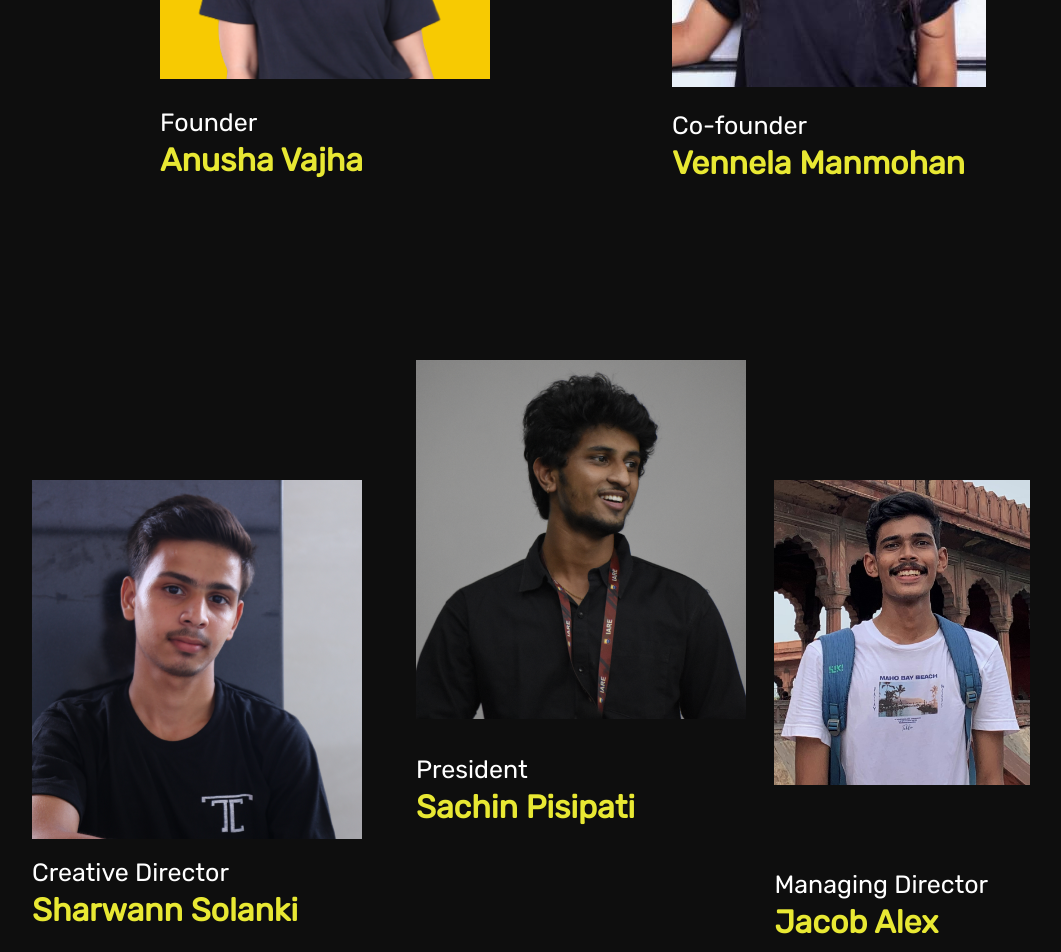
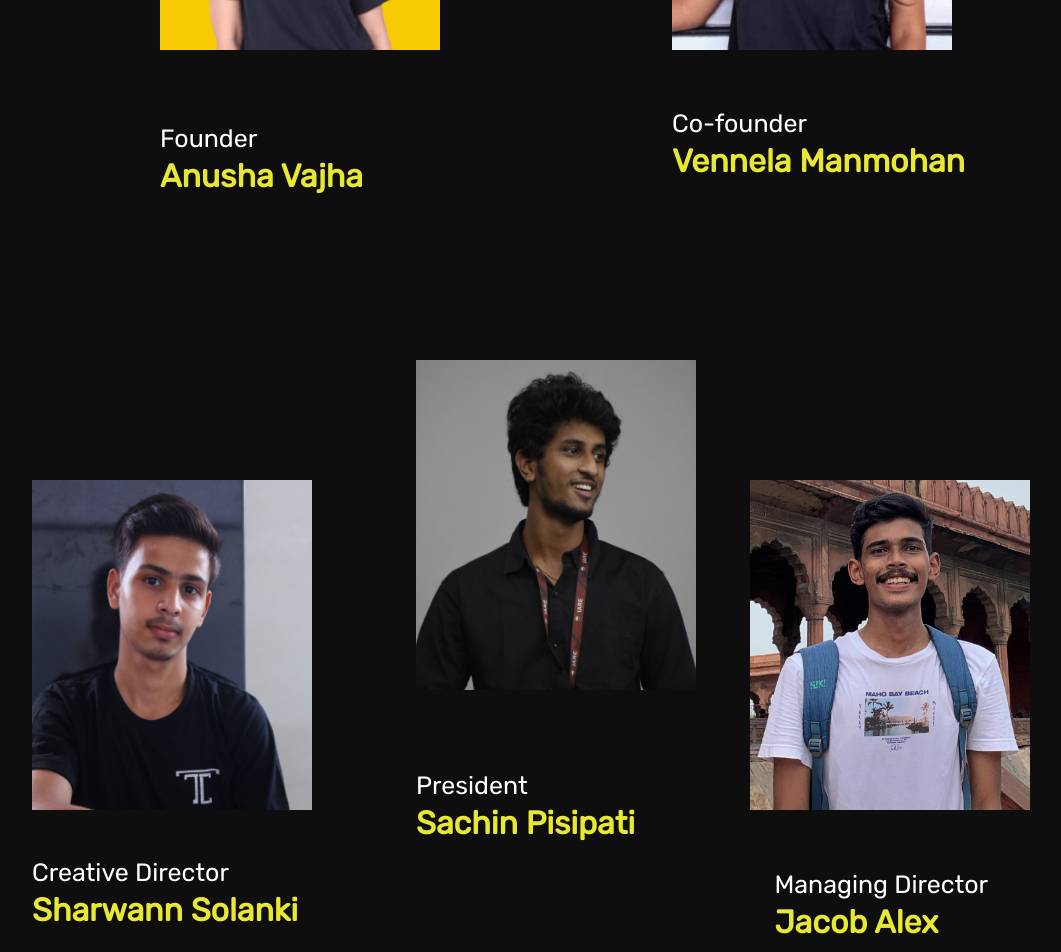
Before and after one commit to Akhilchary/compendium-clientside, a React (Create React App) app: page /#/aboutus in a window 1280 px wide. Shown: the part 1560-2512 px from the top of the page, without its empty margins (96-1157 px from the left). Built offline with nearby package versions, Linux system fonts and the light colour scheme.

Commit message:
Update Aboutus.css

```diff
--- a/src/pages/Aboutus/Aboutus.css
+++ b/src/pages/Aboutus/Aboutus.css
@@ -79,28 +79,38 @@
     top: 30%;
     left: 20%;
     background-color: #F7CA02;
+    width:280px;
+    height: 330px;
 }
 .Cofounder{
     position: absolute;
     top: 30%;
     left: 60%;
     background-color: #F7CA02;
+    width:280px;
+    height: 330px;
 }
 .Creativedirector{
     position: absolute;
     left: 10%;
     top: 25%;
+    width:280px;
+    height: 330px;
 }
 .president{
     position: absolute;
     top: 10%;
     left: 40%;
+    width:280px;
+    height: 330px;
 }
 .Managingdirector{
     position: absolute;
     top: 25%;
     right: 12%;
     width: 20%;
+    width:280px;
+    height: 330px;
 }
 .body-3{
     position: absolute;
@@ -129,7 +139,7 @@
 .foundertextarea{
     position: relative;
     margin-left: 20%;
-    top: 77%;
+    top: 79%;
     line-height: 20%;
 }
 .Foundertext{
@@ -139,7 +149,7 @@
 }
 .cofoundertextarea{
     position: relative;
-    top: 68%;
+    top: 67.7%;
     left: 60%;
     width: 300px;
     height: 100px;
@@ -164,9 +174,10 @@
 }
 .presidenttextarea{
     position: relative;
-    top: 61%;
+    top: 63%;
     margin-left: 40%;
     line-height: 20%;
+
 }
 .Presidenttext{
     color: #FFFFFF;
```
